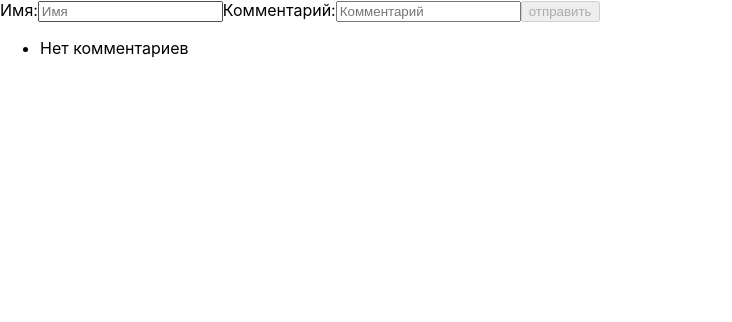
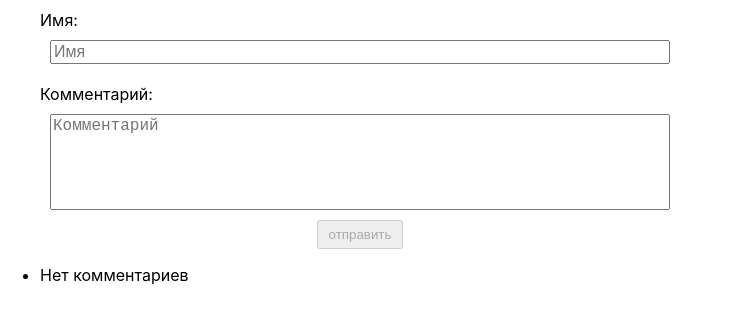
Before and after one commit to zonterone/Homework-React, a React (Create React App) app: page / in a window 1280 px wide. Shown: the top 322 px of the page, without its empty margins (0-732 px from the left). Built offline with nearby package versions, Linux system fonts and the light colour scheme.

Commit message:
Enabled delete comment function. Added styles

```diff
--- a/src/App.js
+++ b/src/App.js
@@ -1,10 +1,12 @@
 import React from "react";
 import { CommentsList } from "./comments/CommentsList";
-
 import { CommentsForm } from "./comments/CommentsForm";
 
 class App extends React.Component {
-  state = { data: "" };
+  constructor(props) {
+    super(props);
+    this.state = { }
+  }
 
   componentDidMount() {
     const comments = JSON.parse(localStorage.getItem("comments"));
@@ -24,12 +26,10 @@ class App extends React.Component {
   };
 
   handleDeleteComment = (ev) => {
-    let targetId = ev.target.id;
-    let storage = this.state.data;
-    localStorage.setItem(
-      "comments",
-      JSON.stringify(storage.filter((item) => item.id !== targetId))
-    );
+    let targetId = ev.id;
+    let storage = this.state.data.filter((item) => item.id !== targetId)
+    localStorage.setItem("comments",JSON.stringify(storage))
+    this.setState( {data: storage} )
   };
 
   render() {
--- a/src/comments/CommentsForm.js
+++ b/src/comments/CommentsForm.js
@@ -1,11 +1,15 @@
 import React from "react";
 import getTime from "./getTime";
+import style from "./commentsFormStyle.module.css"
 
 class CommentsForm extends React.Component {
-  state = {
-    name: "",
-    text: "",
-  };
+  constructor(props) {
+    super(props);
+      this.state = {
+        name: "",
+        text: "",
+      };
+  }
 
   handleChange = (e) => {
     const { id, value } = e.currentTarget;
@@ -34,10 +38,11 @@ class CommentsForm extends React.Component {
   render() {
     const { name, text } = this.state;
     return (
-      <form>
-        <label>
+      <form className={style.form}>
+        <label className={style.form__label}>
           Имя:
           <input
+            className={style.form__nameInput}
             type="text"
             name="name"
             id="name"
@@ -46,18 +51,25 @@ class CommentsForm extends React.Component {
             onChange={this.handleChange}
           />
         </label>
-        <label>
+        <label className={style.form__label}>
           Комментарий:
-          <input
+          <textarea
+            className={style.form__textInput}
             type="text"
             name="text"
             id="text"
             value={text}
             placeholder={"Комментарий"}
+            rows="5"
             onChange={this.handleChange}
           />
         </label>
-        <button type="submit" onClick={this.onBtnClickHandler} disabled={this.validate()}>
+        <button
+          className={style.form__submitButton}
+          type="submit"
+          onClick={this.onBtnClickHandler}
+          disabled={this.validate()}
+        >
           отправить
         </button>
       </form>
--- a/src/comments/CommentsItem.js
+++ b/src/comments/CommentsItem.js
@@ -1,24 +1,31 @@
 import React from "react";
+import styles from "./commentsItemStyle.module.css";
 
 class CommentsItem extends React.Component {
   onDelClickHandler = (e) => {
     e.preventDefault();
     const { id } = this.props.comment;
-    this.props.onDeleteComments({
-      id: id
+    this.props.onDeleteComment({
+      id: id,
     });
   };
 
   render() {
     const { comment } = this.props;
     return (
-      <li>
-        <h2>{comment.author}</h2>
-        <p>{comment.comment}</p>
-        <span>{comment.time}</span>
-        <button id={comment.id} onClick={this.onDelClickHandler}>
-          удалить
-        </button>
+      <li className={styles.comment}>
+        <h2 className={styles.comment__author}>{comment.author}</h2>
+        <p className={styles.comment__text}>{comment.comment}</p>
+        <div className={styles.comment__infoWrapper}>
+          <span className={styles.comment__time}>{comment.time}</span>
+          <button
+            className={styles.comment__deleteButton}
+            id={comment.id}
+            onClick={this.onDelClickHandler}
+          >
+            удалить
+          </button>
+        </div>
       </li>
     );
   }
--- a/src/comments/CommentsList.js
+++ b/src/comments/CommentsList.js
@@ -2,13 +2,13 @@ import React from "react";
 import { CommentsItem } from "./CommentsItem";
 
 class CommentsList extends React.Component {
-  del =() => {console.log("qq")}
   render() {
+    const { onDeleteComment } = this.props
     const comment = this.props.data;
     let commentsTemplate;
-    if (comment !== null && comment.length > 0) {
+    if (comment && comment.length) {
       commentsTemplate = comment.map(function (item) {
-        return <CommentsItem key={item.id} comment={item}/>;
+        return <CommentsItem key={item.id} comment={item} onDeleteComment={onDeleteComment}/>;
       });
     } else {
       commentsTemplate = <li>Нет комментариев</li>;
--- /dev/null
+++ b/src/comments/commentsFormStyle.module.css
@@ -0,0 +1,30 @@
+.form {
+  width: 50%;
+  display: flex;
+  flex-direction: column;
+  align-self: flex-start;
+  margin: 0 0 0 40px
+}
+
+.form__label {
+  display: flex;
+    flex-direction: column;
+    margin: 10px 0 0 0;
+}
+
+.form__nameInput {
+  margin: 10px;
+  font-size: 16px;
+}
+
+.form__textInput {
+  resize: none;
+  margin: 10px;
+  font-size: 16px;
+}
+
+.form__submitButton {
+  max-width: 50%;
+  padding: 5px 10px;
+  margin: 0 auto;
+}
--- /dev/null
+++ b/src/comments/commentsItemStyle.module.css
@@ -0,0 +1,40 @@
+.comment {
+  width: 50%;
+  margin: 50px 0 50px;
+  padding: 20px;
+  list-style: none;
+  border: 1px solid gray;
+  border-radius: 3px;
+  background-color: lightgrey;
+}
+
+.comment__author {
+  margin: 10px;
+  border-bottom: 1px dashed grey;
+}
+
+.comment__text {
+  margin: 0;
+  padding: 10px;
+  border: 1px solid gray;
+  border-radius: 3px;
+  background-color: white;
+}
+
+.comment__infoWrapper {
+  display: flex;
+  justify-content: space-between;
+  padding: 10px;
+}
+
+.comment__time {
+  display: inline-block;
+  opacity: 0.7;
+  font-size: 12px;
+}
+
+.comment__deleteButton {
+  padding: 5px 10px;
+  border : 1px solid gray;
+  border-radius: 3px;
+}
```
